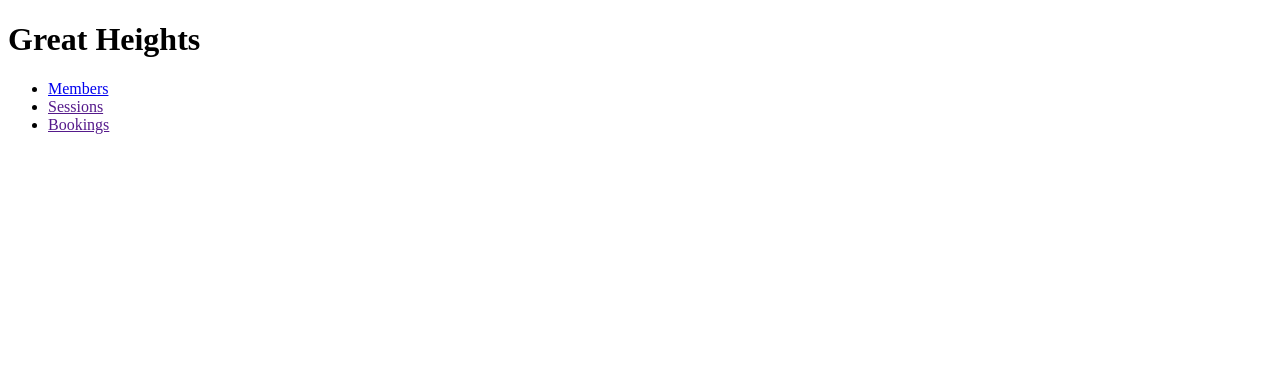
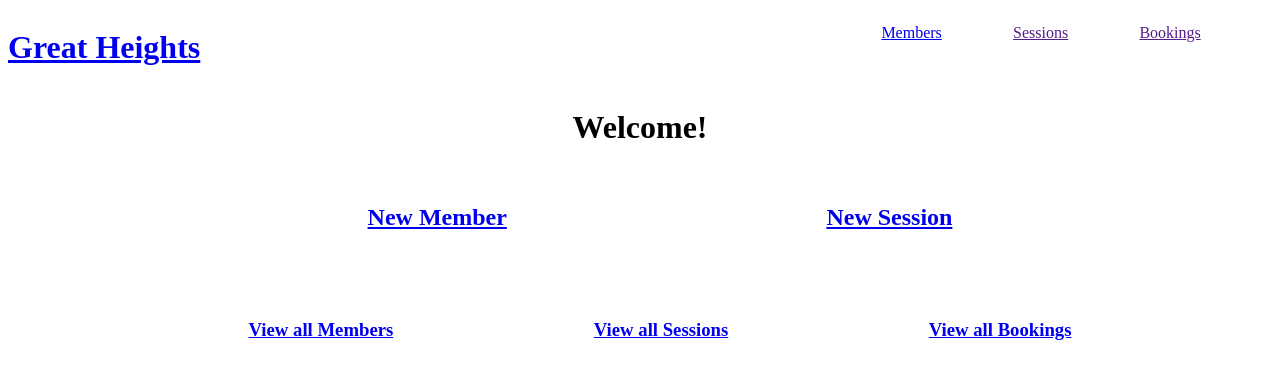
Before and after one commit to jandrewgordon/Climbing-Gym, a Flask app: page / in a window 1280 px wide. Shown: the top 379 px of the page. Run offline with Flask 2, Linux system fonts and the light colour scheme.

Commit message:
mbasic css template implemented

```diff
--- /dev/null
+++ b/static/style.css
@@ -0,0 +1,46 @@
+header {
+    grid-area: header;
+}
+
+nav {
+    grid-area: nav;
+}
+
+ul {
+    display: flex;
+    flex-flow: row;
+    justify-content: space-evenly;
+    list-style: none;
+}
+
+#welcome {
+    grid-area: welcome;
+    text-align: center;
+}
+
+body {
+    display: grid;
+    grid-template-areas:
+        'header header nav'
+        'welcome welcome welcome'
+        'main-nav main-nav main-nav';
+}
+
+#main-nav {
+    display: flex;
+    flex-flow: column;
+    grid-area: main-nav;
+}
+
+
+#bigbuttons > ul {
+    display: flex;
+    flex-flow: row;
+    justify-content: space-evenly;
+}
+
+#smallerbuttons > ul {
+    display: flex;
+    flex-flow: row;
+    justify-content: space-evenly;
+}
--- a/templates/base.html
+++ b/templates/base.html
@@ -4,11 +4,12 @@
     <meta charset="UTF-8">
     <meta http-equiv="X-UA-Compatible" content="IE=edge">
     <meta name="viewport" content="width=device-width, initial-scale=1.0">
+    <link rel="stylesheet" href="{{ url_for('static', filename='style.css') }}">
     <title>Booking System</title>
 </head>
 <body>
     <header>
-        <h1>Great Heights</h1>
+        <a href="/"><h1>Great Heights</h1></a>
     </header>
     <nav>
         <ul>
--- a/templates/index.html
+++ b/templates/index.html
@@ -1,5 +1,22 @@
 {% extends 'base.html' %}
 
 {% block content %}
+<h1 id="welcome">Welcome!</h1>
+<section id="main-nav">
+<div id = "bigbuttons">
+    <ul>
+        <li><a href="/members/new"><h2>New Member</h2></a></li>
+        <li><a href="/sessions/new"><h2>New Session</h2></a></li>
+    </ul>
+</div>
+<br>
+<div id = "smallerbuttons">
+    <ul>
+        <li><a href="/members"><h3>View all Members</h2></a></li>
+        <li><a href="/sessions"><h3>View all Sessions</h2></a></li>
+        <li><a href="/bookings"><h3>View all Bookings</h2></a></li>
+    </ul>
+</div>
+</section>
 
 {% endblock %}
--- a/templates/members/index.html
+++ b/templates/members/index.html
@@ -3,7 +3,7 @@
 {% block content %}
 <ul>
 {% for member in all_members %}
-<li>{{member.last_name}}</li>
+<li><a href="/member/{{member.id}}">{{member.last_name}}, {{member.first_name}}</a></li>
 {% endfor %}
 </ul>
 
```
